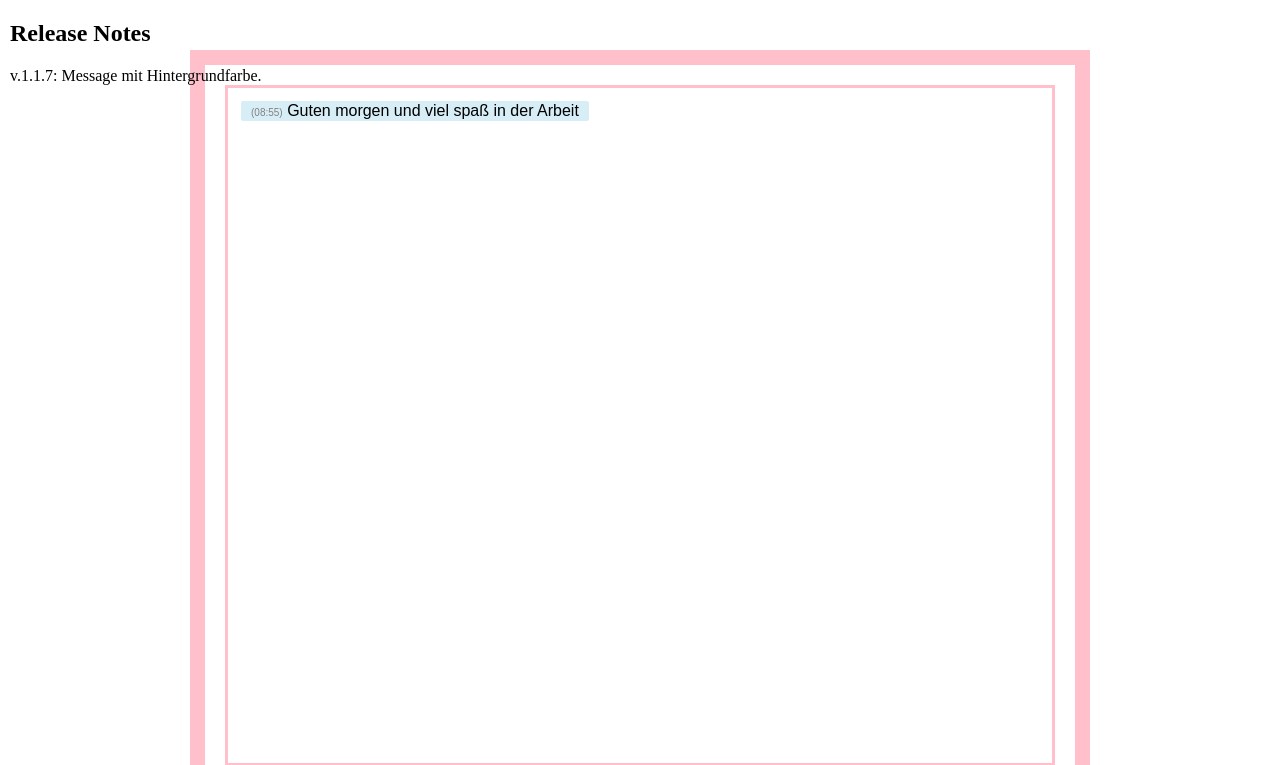
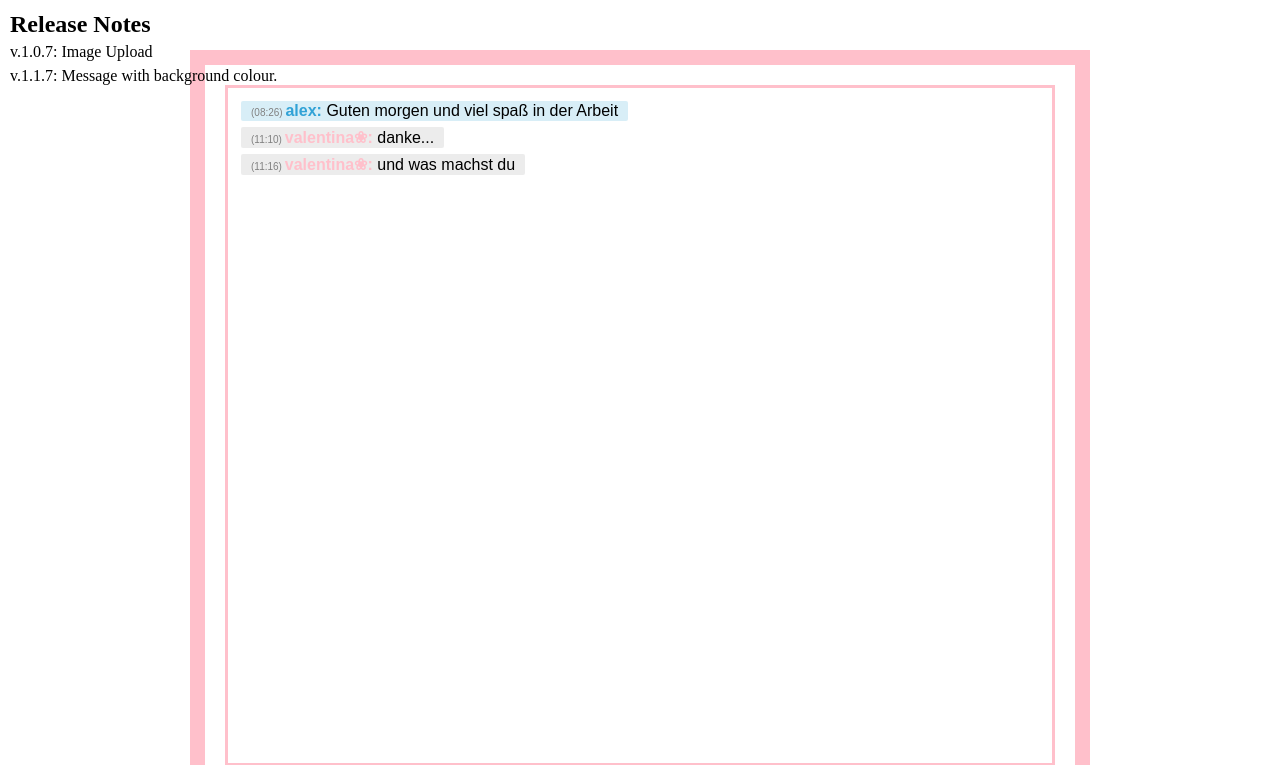
Before and after one commit to glaser-alex/alex-glaser, a PHP site: page /chat/chat.php in a window 1280 px wide. Shown: the top 765 px of the page. Run offline with PHP 8.4, Linux system fonts and the light colour scheme; some libraries are stand-ins or nearby versions; some web fonts are replaced.

Commit message:
version img upload

```diff
--- a/chat/chat.php
+++ b/chat/chat.php
@@ -12,15 +12,16 @@
 <div class="release">
   <h2>Release Notes</h2>
   <p>
-    v.1.1.7: Message mit Hintergrundfarbe.
+    v.1.0.7: Image Upload
+  </p>
+  <p>
+    v.1.1.7: Message with background colour.
   </p>
 </div>
 <div id="chatBoxDIV">
   <div id="content">
   <?php
-        $dateiname = "./chat.txt";
-        $daten = file_get_contents($dateiname);
-        echo $daten;
+        echo file_get_contents("./chat.txt");
     ?>
   </div>
 </div>
--- a/chat/chat.txt
+++ b/chat/chat.txt
@@ -1 +1,5 @@
-<div class='messageDIV' style='background: #31a2d630'><span class='messageTime'>(08:55)</span> Guten morgen und viel spaß in der Arbeit </div>
+<div class='messageDIV' style='background: #31a2d630'><span class='messageTime'>(08:26) </span><b style='color: #31a2d6'>alex:</b> Guten morgen und viel spaß in der Arbeit </div>
+
+<div class='messageDIV' style='background: #ececec'><span class='messageTime'>(11:10) </span><b style='color: pink'>valentina❀:</b> danke...</div>
+
+<div class='messageDIV' style='background: #ececec'><span class='messageTime'>(11:16) </span><b style='color: pink'>valentina❀:</b> und was machst du</div>
--- a/chat/style.css
+++ b/chat/style.css
@@ -9,16 +9,17 @@ html {
     font-family: Ubuntu;
     src: url(../font/Ubuntu/Ubuntu-Light.ttf);
 }
-.release {
-    font-family: Ubuntu;
-    position: absolute; top: 0px; left: 10px;
-}
 body {
     height: 85%;
     height: 850px;
     max-width: 900px;
     margin: 50px auto;
     border: 15px solid var(--prim);
+}
+.release {
+    font-family: Ubuntu;
+    line-height: 0.5rem;
+    position: absolute; top: 0px; left: 10px;
 }
 #chatBoxDIV {
     height: 83%;
```
Also changed, not shown: administration/message.txt (deleted), administration/registrierungen.txt (deleted), chat/uploads/WhatsApp Image 2022-11-21 at 13.55.39.jpeg (deleted).
